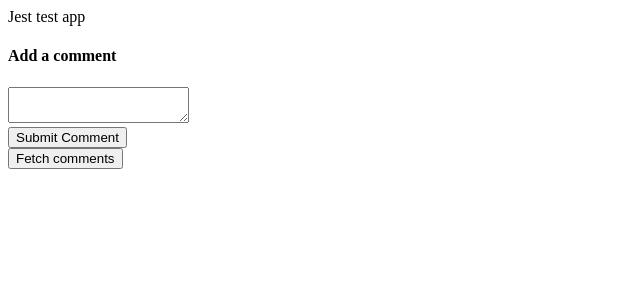
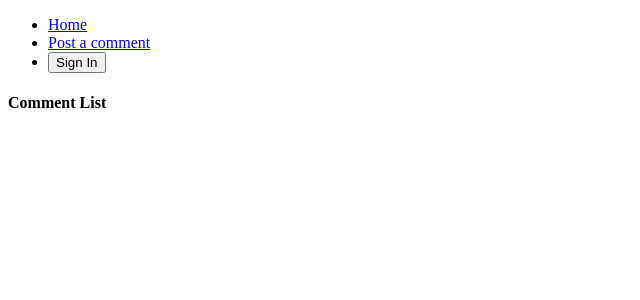
Before and after one commit to jezzamon/jest-template, a React (Create React App) app: page / in a window 1280 px wide. Shown: the top 300 px of the page, without its empty margins (0-640 px from the left). Built offline with nearby package versions, Linux system fonts and the light colour scheme.

Commit message:
set up router and scaffolding for HOC

```diff
--- a/package.json
+++ b/package.json
@@ -10,6 +10,7 @@
     "react": "^16.9.0",
     "react-dom": "^16.9.0",
     "react-redux": "^7.1.1",
+    "react-router-dom": "^5.0.1",
     "react-scripts": "3.1.1",
     "redux": "^4.0.4",
     "redux-promise": "^0.6.0",
--- a/src/actions/index.js
+++ b/src/actions/index.js
@@ -1,4 +1,4 @@
-import { SAVE_COMMENT, FETCH_COMMENTS } from 'actions/types';
+import { SAVE_COMMENT, FETCH_COMMENTS, CHANGE_AUTH } from 'actions/types';
 import axios from 'axios';
 export function saveComment(comment) {
   return {
@@ -15,3 +15,10 @@
     payload: response,
   };
 }
+
+export function changeAuth(isLoggedIn) {
+  return {
+    type: CHANGE_AUTH,
+    payload: isLoggedIn,
+  };
+}
--- a/src/actions/types.js
+++ b/src/actions/types.js
@@ -1,2 +1,3 @@
 export const SAVE_COMMENT = 'SAVE_COMMENT';
 export const FETCH_COMMENTS = 'FETCH_COMMENTS';
+export const CHANGE_AUTH = 'CHANGE_AUTH';
--- a/src/components/App.js
+++ b/src/components/App.js
@@ -1,15 +1,54 @@
 import React from 'react';
+import { Route, Link } from 'react-router-dom';
+import { connect } from 'react-redux';
 import CommentBox from 'components/CommentBox';
 import CommentList from 'components/CommentList';
+import * as actions from 'actions';
 
-function App() {
-  return (
-    <div className="App">
-      Jest test app
-      <CommentBox />
-      <CommentList />
-    </div>
-  );
+class App extends React.Component {
+  renderButton() {
+    if (this.props.auth) {
+      return (
+        <button onClick={() => this.props.changeAuth(false)}>Sign Out</button>
+      );
+    } else {
+      return (
+        <button onClick={() => this.props.changeAuth(true)}>Sign In</button>
+      );
+    }
+  }
+
+  renderHeader() {
+    return (
+      <ul>
+        <li>
+          <Link to="/">Home</Link>
+        </li>
+        <li>
+          <Link to="/post">Post a comment</Link>
+        </li>
+        <li>{this.renderButton()}</li>
+      </ul>
+    );
+  }
+
+  render() {
+    return (
+      <div className="App">
+        {this.renderHeader()}
+        <Route path="/post" component={CommentBox} />
+        <Route path="/" exact component={CommentList} />
+      </div>
+    );
+  }
 }
 
-export default App;
+function mapStateToProps(state) {
+  return {
+    auth: state.auth,
+  };
+}
+export default connect(
+  mapStateToProps,
+  actions
+)(App);
--- a/src/components/CommentBox.js
+++ b/src/components/CommentBox.js
@@ -4,6 +4,22 @@
 
 class CommentBox extends Component {
   state = { comment: '' };
+
+  // our component just got rendered
+  componentDidMount() {
+    this.shouldNavigateAway();
+  }
+
+  componentDidUpdate() {
+    this.shouldNavigateAway();
+  }
+
+  shouldNavigateAway() {
+    if (!this.props.auth) {
+      console.log('i need to leave');
+      this.props.history.push('/');
+    }
+  }
 
   handleChange = evt => {
     this.setState({ comment: evt.target.value });
@@ -35,7 +51,13 @@
   }
 }
 
+function mapStateToProps(state) {
+  return {
+    auth: state.auth,
+  };
+}
+
 export default connect(
-  null,
+  mapStateToProps,
   actions
 )(CommentBox);
--- a/src/components/CommentList.js
+++ b/src/components/CommentList.js
@@ -8,6 +8,7 @@
   render() {
     return (
       <div>
+        <h4>Comment List</h4>
         <ul>{this.renderComments()}</ul>
       </div>
     );
--- a/src/index.js
+++ b/src/index.js
@@ -1,11 +1,14 @@
 import React from 'react';
 import ReactDOM from 'react-dom';
+import { BrowserRouter, Route } from 'react-router-dom';
 import Root from './Root';
 import App from 'components/App';
 
 ReactDOM.render(
   <Root>
-    <App />
+    <BrowserRouter>
+      <Route path="/" component={App} />
+    </BrowserRouter>
   </Root>,
   document.querySelector('#root')
 );
--- /dev/null
+++ b/src/reducers/auth.js
@@ -0,0 +1,10 @@
+import { CHANGE_AUTH } from 'actions/types';
+
+export default function(state = false, action) {
+  switch (action.type) {
+    case CHANGE_AUTH:
+      return action.payload;
+    default:
+      return state;
+  }
+}
--- a/src/reducers/index.js
+++ b/src/reducers/index.js
@@ -1,6 +1,7 @@
 import { combineReducers } from 'redux';
 import commentsReducer from './comments';
-
+import authReducer from './auth';
 export default combineReducers({
   comments: commentsReducer,
+  auth: authReducer,
 });
```
Also changed, not shown: src/components/RequireAuthHOC.js (added, +11 -0 lines), 1 other file (tests, documents, lock files or other folders).
